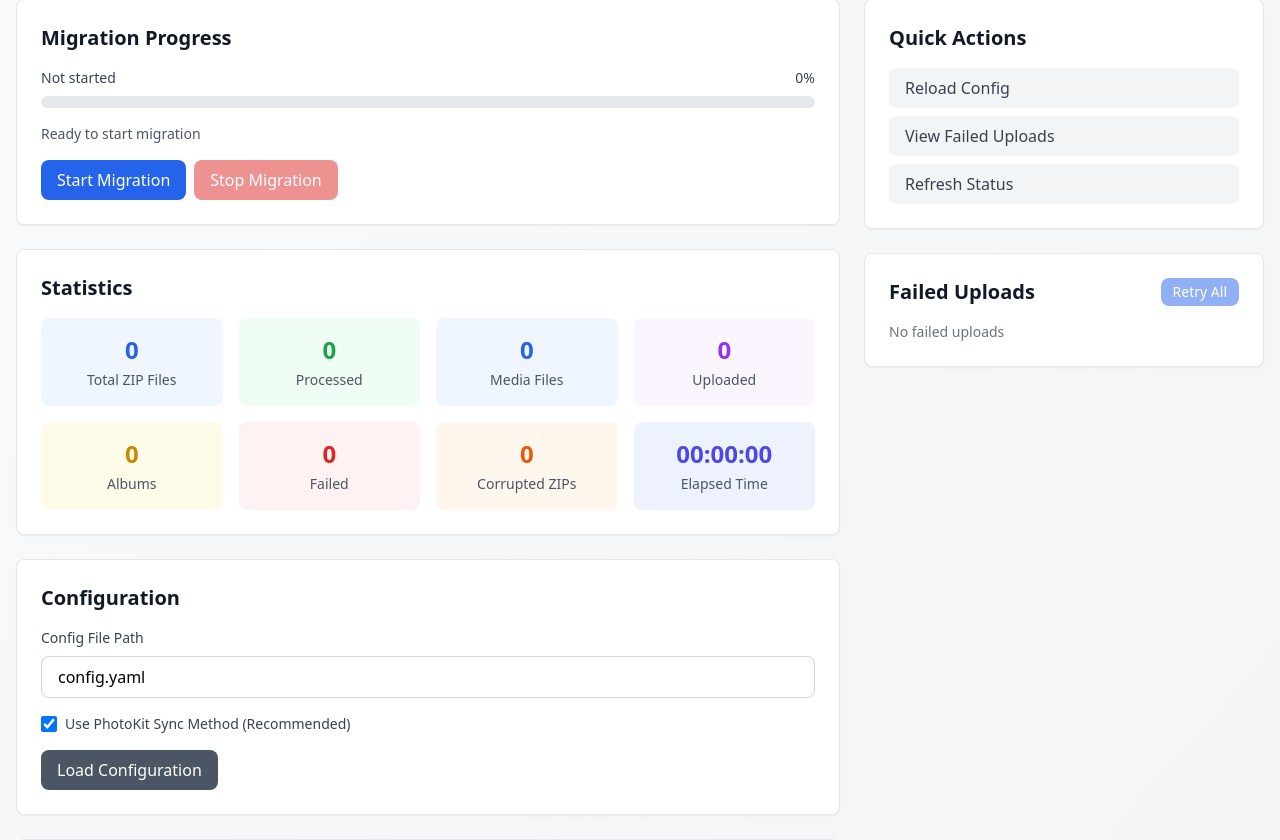
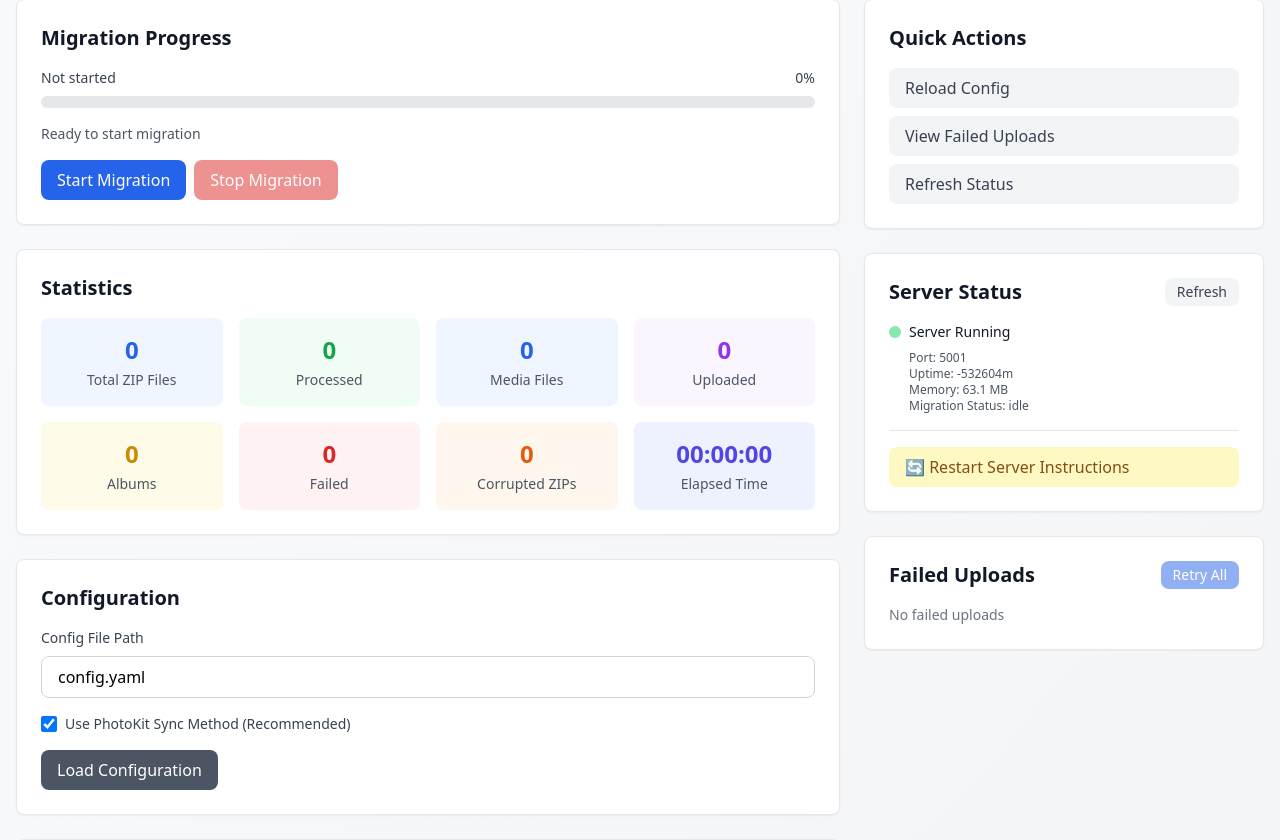
Before and after one commit to 16wells/google-photos-icloud-migration, a Flask app: page / in a window 1280 px wide. Shown: the part 179-1019 px from the top of the page. Run offline with Flask 3, Linux system fonts and the light colour scheme; data that the repository does not hold is empty; some libraries are stand-ins or nearby versions.

Commit message:
feat: Add server status and restart instructions to Web UI
- Added server status panel showing server health, uptime, memory usage
- Added restart instructions modal with step-by-step guide
- Auto-refreshes server status every 30 seconds
- Platform-specific restart commands (Mac/Windows)
- Copy-to-clipboard functionality for commands
- Added psutil dependency for process monitoring

```diff
--- a/requirements.txt
+++ b/requirements.txt
@@ -15,3 +15,4 @@ flask-cors>=4.0.0
 flask-socketio>=5.3.0
 python-socketio>=5.10.0
 eventlet>=0.33.0
+psutil>=5.9.0
--- a/web/app.py
+++ b/web/app.py
@@ -469,6 +469,97 @@ def proceed_after_retries():
     return jsonify({'success': True, 'message': 'Proceeding with cleanup'})
 
 
+@app.route('/api/server/status', methods=['GET'])
+def get_server_status():
+    """Get web server status and health information."""
+    import psutil
+    import os
+
+    try:
+        # Get current process info
+        current_process = psutil.Process(os.getpid())
+        process_info = {
+            'pid': current_process.pid,
+            'status': current_process.status(),
+            'memory_mb': current_process.memory_info().rss / (1024 * 1024),
+            'cpu_percent': current_process.cpu_percent(interval=0.1),
+            'uptime_seconds': time.time() - current_process.create_time()
+        }
+
+        # Check if migration is running
+        migration_running = migration_state['status'] == 'running'
+
+        return jsonify({
+            'success': True,
+            'server_status': 'running',
+            'process_info': process_info,
+            'migration_status': migration_state['status'],
+            'migration_running': migration_running,
+            'port': 5001
+        })
+    except Exception as e:
+        logger.error(f"Error getting server status: {e}")
+        return jsonify({
+            'success': False,
+            'server_status': 'unknown',
+            'error': str(e)
+        }), 500
+
+
+@app.route('/api/server/restart-instructions', methods=['GET'])
+def get_restart_instructions():
+    """Get instructions for restarting the web server."""
+    import platform
+    import sys
+
+    # Detect the platform and Python command
+    is_mac = platform.system() == 'Darwin'
+    python_cmd = 'python3' if sys.executable.endswith('python3') else 'python'
+
+    instructions = {
+        'platform': platform.system(),
+        'python_command': python_cmd,
+        'steps': [
+            {
+                'step': 1,
+                'title': 'Stop the current server',
+                'description': 'In the terminal where the web server is running, press Ctrl+C (or Cmd+C on Mac)',
+                'command': None
+            },
+            {
+                'step': 2,
+                'title': 'Restart the server',
+                'description': 'Run the following command in your terminal:',
+                'command': f'{python_cmd} web_server.py'
+            },
+            {
+                'step': 3,
+                'title': 'Refresh your browser',
+                'description': 'Hard refresh your browser (Cmd+Shift+R on Mac, Ctrl+Shift+R on Windows/Linux)',
+                'command': None
+            }
+        ],
+        'alternative_method': {
+            'title': 'Alternative: Restart via Terminal',
+            'description': 'If you can\'t find the terminal window, you can restart from a new terminal:',
+            'commands': [
+                f'# Find and stop the web server process',
+                f'pkill -f web_server.py',
+                f'# Wait a moment, then restart',
+                f'sleep 2',
+                f'{python_cmd} web_server.py'
+            ] if is_mac else [
+                f'# Find and stop the web server process (Windows)',
+                f'taskkill /F /IM python.exe /FI "WINDOWTITLE eq web_server.py*"',
+                f'# Then restart:',
+                f'{python_cmd} web_server.py'
+            ]
+        }
+    }
+
+    return jsonify(instructions)
+
+
 @app.route('/api/statistics', methods=['GET'])
 def get_statistics():
     """Get migration statistics."""
--- a/web/static/js/app.js
+++ b/web/static/js/app.js
@@ -531,10 +531,153 @@ function escapeHtml(text) {
     return div.innerHTML;
 }
 
+// Server status functions
+async function checkServerStatus() {
+    const statusDiv = document.getElementById('server-status');
+    if (!statusDiv) return;
+
+    try {
+        const response = await fetch('/api/server/status');
+        const data = await response.json();
+
+        if (!response.ok) {
+            statusDiv.innerHTML = `
+                <div class="flex items-center space-x-2">
+                    <span class="w-3 h-3 bg-red-400 rounded-full"></span>
+                    <span class="text-sm text-red-700">Status check failed</span>
+                </div>
+            `;
+            return;
+        }
+
+        const processInfo = data.process_info || {};
+        const uptimeMinutes = Math.floor(processInfo.uptime_seconds / 60);
+        const uptimeHours = Math.floor(uptimeMinutes / 60);
+        const uptimeDisplay = uptimeHours > 0
+            ? `${uptimeHours}h ${uptimeMinutes % 60}m`
+            : `${uptimeMinutes}m`;
+
+        statusDiv.innerHTML = `
+            <div class="space-y-2">
+                <div class="flex items-center space-x-2">
+                    <span class="w-3 h-3 bg-green-400 rounded-full animate-pulse"></span>
+                    <span class="text-sm font-medium text-gray-900">Server Running</span>
+                </div>
+                <div class="text-xs text-gray-600 pl-5">
+                    <div>Port: ${data.port || 5001}</div>
+                    <div>Uptime: ${uptimeDisplay}</div>
+                    <div>Memory: ${processInfo.memory_mb ? processInfo.memory_mb.toFixed(1) : 'N/A'} MB</div>
+                    <div>Migration Status: <span class="font-medium">${data.migration_status || 'idle'}</span></div>
+                </div>
+            </div>
+        `;
+    } catch (error) {
+        statusDiv.innerHTML = `
+            <div class="flex items-center space-x-2">
+                <span class="w-3 h-3 bg-yellow-400 rounded-full"></span>
+                <span class="text-sm text-yellow-700">Unable to check status</span>
+            </div>
+        `;
+    }
+}
+
+async function showRestartInstructions() {
+    const modal = document.getElementById('restart-modal');
+    const content = document.getElementById('restart-instructions-content');
+
+    if (!modal || !content) return;
+
+    try {
+        const response = await fetch('/api/server/restart-instructions');
+        const data = await response.json();
+
+        if (!response.ok) {
+            content.innerHTML = '<p class="text-red-600">Failed to load instructions</p>';
+            modal.classList.remove('hidden');
+            return;
+        }
+
+        let html = `
+            <div class="space-y-4">
+                <div class="bg-blue-50 border border-blue-200 rounded-lg p-4">
+                    <p class="text-sm text-blue-800">
+                        <strong>Note:</strong> You cannot restart the server from within the web interface.
+                        Follow these instructions to restart it manually.
+                    </p>
+                </div>
+        `;
+
+        // Add step-by-step instructions
+        data.steps.forEach(step => {
+            html += `
+                <div class="border-l-4 border-primary-500 pl-4 py-2">
+                    <div class="font-semibold text-gray-900">Step ${step.step}: ${step.title}</div>
+                    <p class="text-sm text-gray-600 mt-1">${step.description}</p>
+                    ${step.command ? `
+                        <div class="mt-2 bg-gray-900 rounded p-3">
+                            <code class="text-green-400 text-sm">${escapeHtml(step.command)}</code>
+                            <button onclick="copyToClipboard('${escapeHtml(step.command)}')" class="ml-2 text-xs text-blue-400 hover:text-blue-300">
+                                Copy
+                            </button>
+                        </div>
+                    ` : ''}
+                </div>
+            `;
+        });
+
+        // Add alternative method
+        if (data.alternative_method) {
+            html += `
+                <div class="mt-4 pt-4 border-t border-gray-200">
+                    <h4 class="font-semibold text-gray-900 mb-2">${data.alternative_method.title}</h4>
+                    <p class="text-sm text-gray-600 mb-2">${data.alternative_method.description}</p>
+                    <div class="bg-gray-900 rounded p-3">
+                        <pre class="text-green-400 text-xs">${data.alternative_method.commands.map(c => escapeHtml(c)).join('\n')}</pre>
+                        <button onclick="copyToClipboard(\`${data.alternative_method.commands.join('\\n')}\`)" class="mt-2 text-xs text-blue-400 hover:text-blue-300">
+                            Copy All
+                        </button>
+                    </div>
+                </div>
+            `;
+        }
+
+        html += '</div>';
+        content.innerHTML = html;
+        modal.classList.remove('hidden');
+    } catch (error) {
+        content.innerHTML = `<p class="text-red-600">Error loading instructions: ${error.message}</p>`;
+        modal.classList.remove('hidden');
+    }
+}
+
+function closeRestartModal() {
+    const modal = document.getElementById('restart-modal');
+    if (modal) {
+        modal.classList.add('hidden');
+    }
+}
+
+function copyToClipboard(text) {
+    navigator.clipboard.writeText(text).then(() => {
+        // Show a brief success message
+        const button = event.target;
+        const originalText = button.textContent;
+        button.textContent = 'Copied!';
+        button.classList.add('text-green-400');
+        setTimeout(() => {
+            button.textContent = originalText;
+            button.classList.remove('text-green-400');
+        }, 2000);
+    }).catch(err => {
+        console.error('Failed to copy:', err);
+    });
+}
+
 // Initialize
 document.addEventListener('DOMContentLoaded', () => {
     refreshStatus();
     loadFailedUploads();
+    checkServerStatus();
 
     // Auto-refresh statistics every 5 seconds
     setInterval(() => {
@@ -550,4 +693,9 @@ document.addEventListener('DOMContentLoaded', () => {
             refreshStatus();
         }
     }, 1000);
+
+    // Auto-refresh server status every 30 seconds
+    setInterval(() => {
+        checkServerStatus();
+    }, 30000);
 });
--- a/web/templates/index.html
+++ b/web/templates/index.html
@@ -187,6 +187,27 @@
                     </div>
                 </div>
 
+                <!-- Server Status -->
+                <div class="bg-white rounded-lg shadow-sm p-6 border border-gray-200">
+                    <div class="flex items-center justify-between mb-4">
+                        <h2 class="text-xl font-semibold text-gray-900">Server Status</h2>
+                        <button onclick="checkServerStatus()" class="px-3 py-1 text-sm bg-gray-100 text-gray-700 rounded-lg hover:bg-gray-200 transition-colors">
+                            Refresh
+                        </button>
+                    </div>
+                    <div id="server-status" class="space-y-3">
+                        <div class="flex items-center space-x-2">
+                            <span class="w-3 h-3 bg-green-400 rounded-full animate-pulse"></span>
+                            <span class="text-sm text-gray-700">Checking status...</span>
+                        </div>
+                    </div>
+                    <div class="mt-4 pt-4 border-t border-gray-200">
+                        <button onclick="showRestartInstructions()" class="w-full px-4 py-2 bg-yellow-100 text-yellow-800 rounded-lg hover:bg-yellow-200 transition-colors text-left">
+                            <span class="font-medium">🔄 Restart Server Instructions</span>
+                        </button>
+                    </div>
+                </div>
+
                 <!-- Failed Uploads -->
                 <div class="bg-white rounded-lg shadow-sm p-6 border border-gray-200">
                     <div class="flex items-center justify-between mb-4">
@@ -218,6 +239,23 @@
         </div>
     </div>
 
+    <!-- Restart Instructions Modal -->
+    <div id="restart-modal" class="hidden fixed inset-0 bg-gray-600 bg-opacity-50 overflow-y-auto h-full w-full z-50">
+        <div class="relative top-20 mx-auto p-5 border w-11/12 md:w-3/4 lg:w-1/2 shadow-lg rounded-md bg-white">
+            <div class="flex items-center justify-between mb-4">
+                <h3 class="text-xl font-semibold text-gray-900">Restart Web Server Instructions</h3>
+                <button onclick="closeRestartModal()" class="text-gray-400 hover:text-gray-600">
+                    <svg class="w-6 h-6" fill="none" stroke="currentColor" viewBox="0 0 24 24">
+                        <path stroke-linecap="round" stroke-linejoin="round" stroke-width="2" d="M6 18L18 6M6 6l12 12"></path>
+                    </svg>
+                </button>
+            </div>
+            <div id="restart-instructions-content" class="space-y-4">
+                <p class="text-gray-600">Loading instructions...</p>
+            </div>
+        </div>
+    </div>
+
     <script src="/static/js/app.js"></script>
 </body>
 </html>
```
